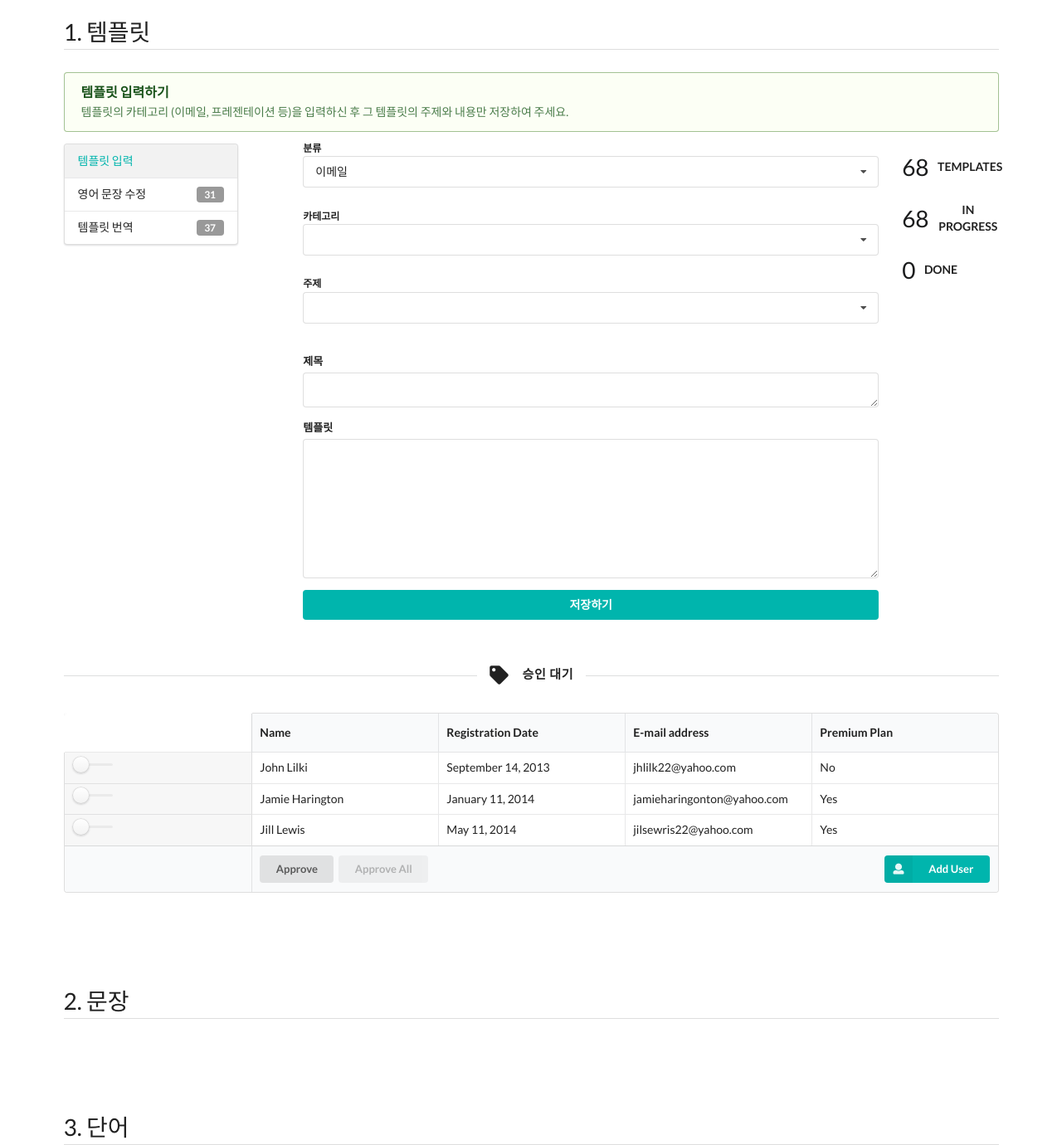
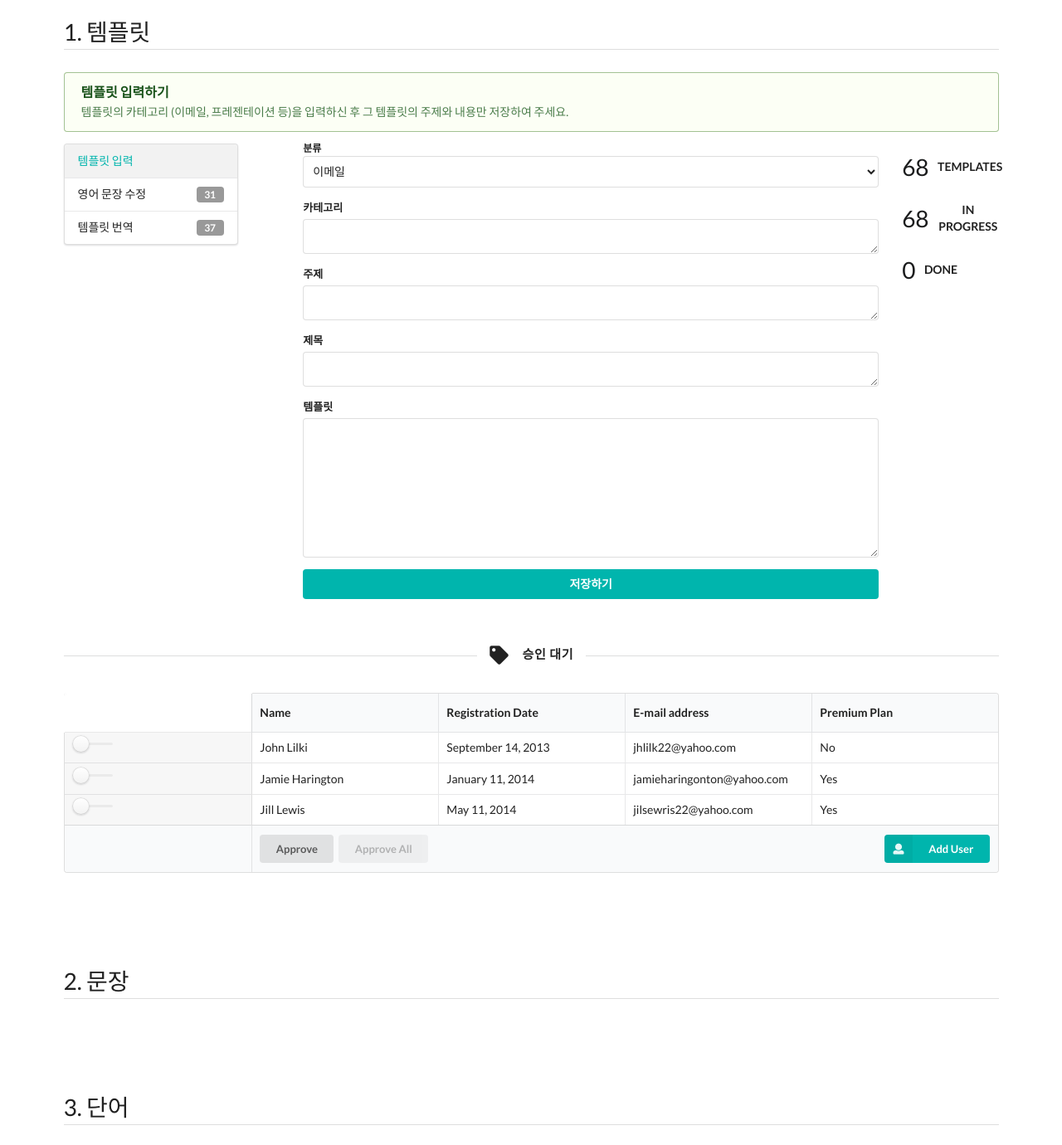
Before and after one commit to woobaktemplate/woobak_template, a Django app: page /edit/ in a window 1280 px wide. Shown: the part 310-1690 px from the top of the page at 83% size. After the commit the page ends 1666 px from the top, so only its background shows below. Run offline with Django 3.2, Linux system fonts and the light colour scheme; data comes from the database, SQL or seed files in the repository; both versions use the stored data as it was after the commit; some libraries are stand-ins or nearby versions.

Commit message:
commiting lazily: minor change only

```diff
--- a/static/js/data-manipulation/admin.js
+++ b/static/js/data-manipulation/admin.js
@@ -73,21 +73,19 @@ var tmp_translate_modal = `
 var tmp_save_html = `
 <div class="ui form">
   <div class="ui sub header">분류</div>
-  <select id="tmp-type-select" name="skills" class="ui fluid normal dropdown">
+  <select id="tmp-type-select" name="skills" class="ui fluid search dropdown">
     <option value="이메일">이메일</option>
     <option value="프레젠테이션">프레젠테이션</option>
   </select>
-  <div class="ui sub header">카테고리</div>
-  <select id="tmp-category-select" name="category" class="ui fluid search dropdown">
-    <option value="">카테고리</option>
-    {0}
-  </select>
-  <div class="ui sub header">주제</div>
-  <select id="tmp-topic-select" name="topic" class="ui fluid search dropdown">
-    <option value="">주제</option>
-    {1}
-  </select>
-  <div class="field" style="margin-top: 5%;">
+  <div class="field" style="margin-top: 2%;">
+    <label>카테고리</label>
+    <textarea id="category-input" rows="1"></textarea>
+  </div>
+  <div class="field">
+    <label>주제</label>
+    <textarea id="topic-input" rows="1"></textarea>
+  </div>
+  <div class="field">
     <label>제목</label>
     <textarea id="title-input" rows="1"></textarea>
   </div>
@@ -295,48 +293,6 @@ function create_just_checked_table(page_num) {
   })
 }
 
-function get_tmp_types(id_val) {
-  var section = $('#tmp-action-section')
-  $.ajax({
-    method: "GET",
-    url: '/api/template-type/' + id_val + '/',
-    success: function(data){
-      console.log(data)
-      var categories = data.categories
-      var topics = data.topics
-      var category_opt = ''
-      var topic_opt = ''
-      for (var i=0; i<categories.length; i++) {
-        category_opt = category_opt + `<option value="{0}">{1}</option>`.format(categories[i], categories[i])
-      }
-      for (var j=0; j<topics.length; j++) {
-        topic_opt = topic_opt + `<option value="{0}">{1}</option>`.format(topics[j], topics[j])
-      }
-      var complete_tmp_save_html = tmp_save_html.format(category_opt, topic_opt)
-      section.html(complete_tmp_save_html)
-      $('.ui.dropdown').dropdown()
-      $('.ui.normal.dropdown').dropdown({maxSelections: 1})
-    },
-    error: function(data){
-      console.log(data.status)
-    }
-  })
-}
-
-function format_tmp_save_html(tmp_save_html) {
-  $.ajax({
-    method: "GET",
-    url: '/api/template/',
-    success: function(data){
-      var id_val = data.results[0].id
-      get_tmp_types(id_val)
-    },
-    error: function(data){
-      console.log(data.status)
-    }
-  })
-}
-
 var tab_type = 'save_tab'
 
 function change_template_action_section(tmp_action_to) {
@@ -346,10 +302,11 @@ function change_template_action_section(tmp_action_to) {
   $('#tmp_saved_menu').removeClass('left pointing teal')
   $('#tmp_checked_menu').removeClass('left pointing teal')
 
+  var section = $('#tmp-action-section')
   var msg = $('#tmp-edit-msg')
   if (tmp_action_to == 'TMP_SAVE') {
 
-    format_tmp_save_html(tmp_save_html)
+    section.html(tmp_save_html)
     $('#tmp-save-btn').addClass('active teal')
     var tmp_edit_msg = edit_tmp_msg('템플릿 입력하기',
                                     '템플릿의 카테고리 (이메일, 프레젠테이션 등)을 입력하신 후 그 템플릿의 주제와 내용만 저장하여 주세요.')
@@ -461,8 +418,8 @@ function save_template_ajax(template_type, category, topic, title, template) {
 
 function save_template() {
   var template_type = $('#tmp-type-select').val()
-  var category = $('#tmp-category-select').val()
-  var topic = $('#tmp-topic-select').val()
+  var category = $('#category-input').val()
+  var topic = $('#topic-input').val()
   var title = $('#title-input').val()
   var template = $('#template-input').val()
   save_template_ajax(template_type, category, topic, title, template)
--- a/templates/admin_edit.html
+++ b/templates/admin_edit.html
@@ -117,39 +117,27 @@
 
         <div id="tmp-action-section" class="ten wide column">
           <div class="ui form">
-
             <div class="ui sub header">분류</div>
-            <select id="tmp-type-select" name="skills" class="ui fluid normal dropdown">
+            <select id="tmp-type-select" name="skills" class="ui fluid search dropdown">
               <option value="이메일">이메일</option>
               <option value="프레젠테이션">프레젠테이션</option>
             </select>
-
-            <div class="ui sub header">카테고리</div>
-            <select id="tmp-category-select" name="category" class="ui fluid search dropdown">
-              <option value="">카테고리</option>
-              {% for category in tmp_categories %}
-                <option value="{{ category }}">{{ category }}</option>
-              {% endfor %}
-            </select>
-
-            <div class="ui sub header">주제</div>
-            <select id="tmp-topic-select" name="topic" class="ui fluid search dropdown">
-              <option value="">주제</option>
-              {% for topic in tmp_topics %}
-                <option value="{{ topic }}">{{ topic }}</option>
-              {% endfor %}
-            </select>
-
-            <div class="field" style="margin-top: 5%;">
+            <div class="field" style="margin-top: 2%;">
+              <label>카테고리</label>
+              <textarea id="category-input" rows="1"></textarea>
+            </div>
+            <div class="field">
+              <label>주제</label>
+              <textarea id="topic-input" rows="1"></textarea>
+            </div>
+            <div class="field">
               <label>제목</label>
               <textarea id="title-input" rows="1"></textarea>
             </div>
-
             <div class="field">
               <label>템플릿</label>
               <textarea id="template-input"></textarea>
             </div>
-
           </div>
           <button id="tmp-save-api-btn" class="fluid teal ui button" style="margin-top: 1rem;">저장하기</button>
         </div>
@@ -332,9 +320,7 @@
     <script type="text/javascript" src="{% static 'vendor/semantic-ui/semantic.min.js' %}"></script>
     <script type="text/javascript" src="{% static 'js/data-manipulation/admin.js' %}"></script>
     <script type="text/javascript">
-    $('.ui.accordion').accordion()
-    $('.ui.dropdown').dropdown()
-    $('.ui.normal.dropdown').dropdown({maxSelections: 1})
+    $('.ui.accordion').accordion();
     </script>
 
   </body>
```
Also changed, not shown: db.sqlite3.
